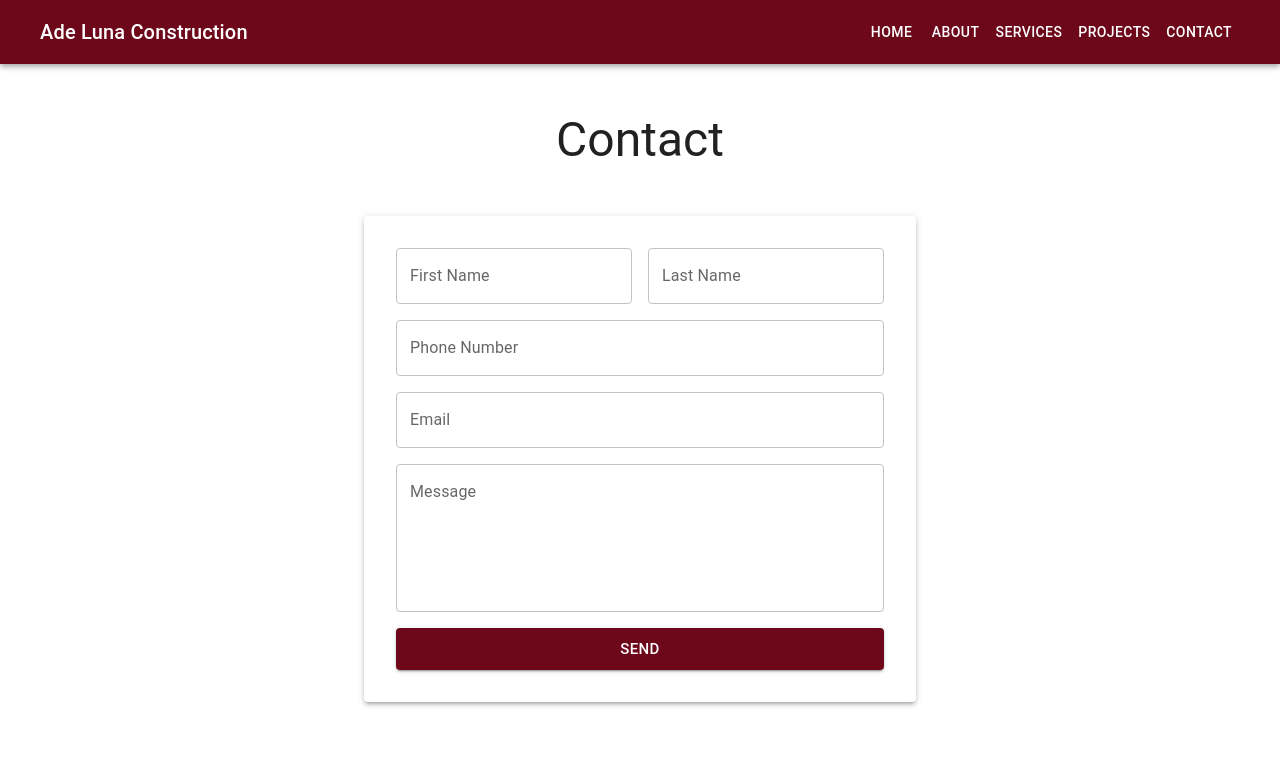
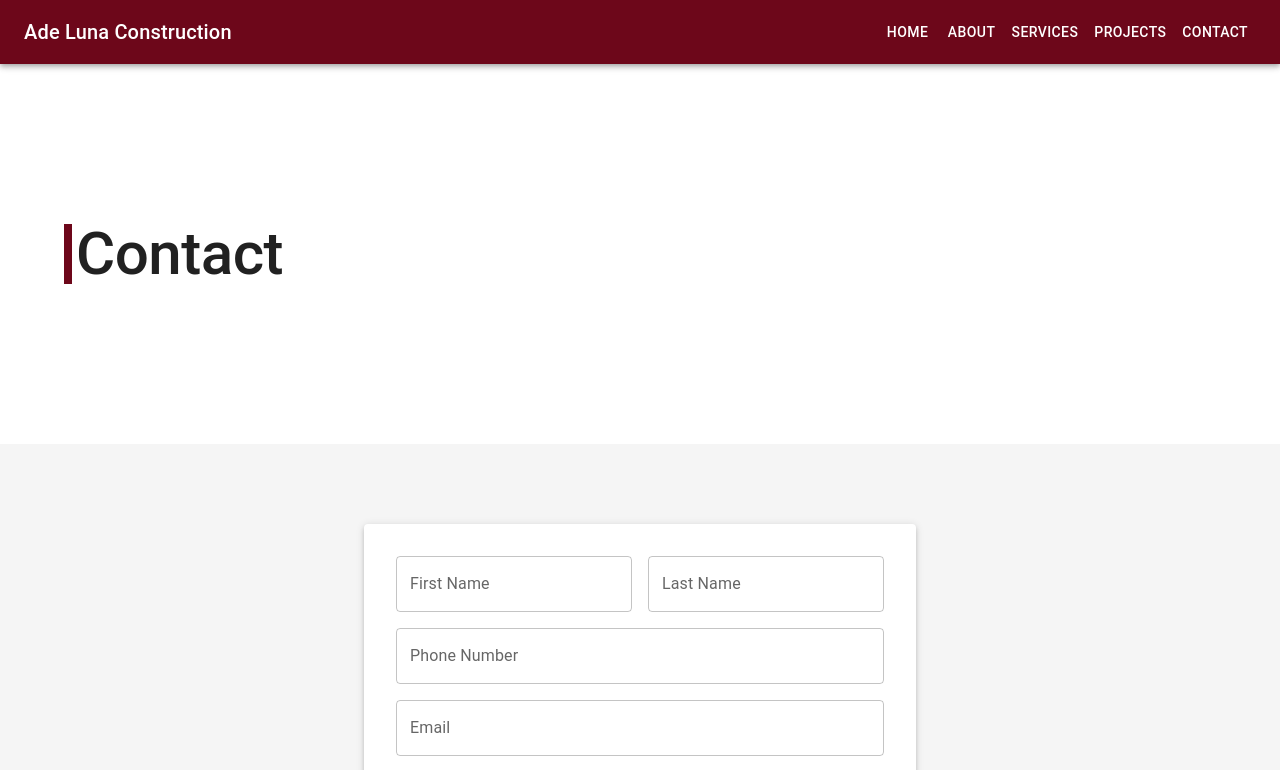
Before and after one commit to xilaluna/Ade-Luna-Construction, a React (Create React App) app: page /contact in a window 1280 px wide. Shown: the top 770 px of the page. Built offline with nearby package versions, Linux system fonts and the light colour scheme.

Commit message:
[update]

```diff
--- a/src/assets/data/testimonials.json
+++ b/src/assets/data/testimonials.json
@@ -1,13 +1,16 @@
 [
   {
+    "id": 1,
     "name": "Jerry",
     "quote": "Lorem ipsum dolor sit amet, consectetur adipiscing elit, sed do eiusmod tempor incididunt ut labore et dolore magna aliqua. Etiam sit amet nisl purus in mollis nunc sed id. Suspendisse in est ante in nibh mauris cursus."
   },
   {
+    "id": 2,
     "name": "Sally",
     "quote": "Lorem ipsum dolor sit amet, consectetur adipiscing elit, sed do eiusmod tempor incididunt ut labore et dolore magna aliqua. Etiam sit amet nisl purus in mollis nunc sed id. Suspendisse in est ante in nibh mauris cursus."
   },
   {
+    "id": 3,
     "name": "John",
     "quote": "Lorem ipsum dolor sit amet, consectetur adipiscing elit, sed do eiusmod tempor incididunt ut labore et dolore magna aliqua. Etiam sit amet nisl purus in mollis nunc sed id. Suspendisse in est ante in nibh mauris cursus."
   }
--- /dev/null
+++ b/src/components/Benefits/Benefit.jsx
@@ -0,0 +1,32 @@
+import React from "react"
+
+import Box from "@mui/material/Box"
+import Container from "@mui/material/Container"
+import Stack from "@mui/material/Stack"
+import Typography from "@mui/material/Typography"
+
+const Benefit = (props) => {
+  const { color, heading, subtitle, direction } = props
+  return (
+    <Box sx={{ backgroundColor: color }}>
+      <Container maxWidth="md" sx={{ py: 10 }}>
+        <Stack
+          direction={direction}
+          justifyContent="center"
+          alignItems="center"
+          spacing={12}
+        >
+          <img src="https://source.unsplash.com/random" alt="" width="400" />
+          <Stack direction="column">
+            <Typography variant="h3">{heading}</Typography>
+            <Typography variant="p" color="text.secondary">
+              {subtitle}
+            </Typography>
+          </Stack>
+        </Stack>
+      </Container>
+    </Box>
+  )
+}
+
+export default Benefit
--- a/src/components/Benefits/Benefits.jsx
+++ b/src/components/Benefits/Benefits.jsx
@@ -1,43 +1,27 @@
 import React from "react"
-
-import Box from "@mui/material/Box"
-import Container from "@mui/material/Container"
-import Stack from "@mui/material/Stack"
-import Typography from "@mui/material/Typography"
+import Benefit from "./Benefit"
 
 const Benefits = () => {
   return (
     <React.Fragment>
-      <Box>
-        <Container maxWidth="md">
-          <Stack direction="row">
-            <img src="https://source.unsplash.com/random" alt="" width="300" />
-            <Stack direction="column">
-              <Typography variant="h3">The top products from the top brands.</Typography>
-            </Stack>
-          </Stack>
-        </Container>
-      </Box>
-      <Box sx={{ backgroundColor: "grey.100" }}>
-        <Container maxWidth="md">
-          <Stack direction="row">
-            <Stack direction="column">
-              <Typography variant="h3">The top products from the top brands.</Typography>
-            </Stack>
-            <img src="https://source.unsplash.com/random" alt="" width="300" />
-          </Stack>
-        </Container>
-      </Box>
-      <Box>
-        <Container maxWidth="md">
-          <Stack direction="row">
-            <img src="https://source.unsplash.com/random" alt="" width="300" />
-            <Stack direction="column">
-              <Typography variant="h3">The top products from the top brands.</Typography>
-            </Stack>
-          </Stack>
-        </Container>
-      </Box>
+      <Benefit
+        color="#ffffff"
+        heading="The top products from the top brands."
+        subtitle="FastAF delivers to your doorstep in 2 hours or less."
+        direction="row"
+      />
+      <Benefit
+        color="#f5f5f5"
+        heading="The top products from the top brands."
+        subtitle="FastAF delivers to your doorstep in 2 hours or less."
+        direction="row-reverse"
+      />
+      <Benefit
+        color="#ffffff"
+        heading="The top products from the top brands."
+        subtitle="FastAF delivers to your doorstep in 2 hours or less."
+        direction="row"
+      />
     </React.Fragment>
   )
 }
--- a/src/components/ContactForm/ContactForm.jsx
+++ b/src/components/ContactForm/ContactForm.jsx
@@ -5,17 +5,29 @@ import Grid from "@mui/material/Grid"
 import TextField from "@mui/material/TextField"
 import Button from "@mui/material/Button"
 import Paper from "@mui/material/Paper"
+import Container from "@mui/material/Container"
 
 const ContactForm = (props) => {
   return (
+    <Container maxWidth="sm">
       <Paper sx={{ p: 4 }} elevation={3}>
         <Box component="form" noValidate {...props}>
           <Grid container spacing={2}>
             <Grid item md={6}>
-            <TextField fullWidth id="firstName" label="First Name" variant="outlined" />
+              <TextField
+                fullWidth
+                id="firstName"
+                label="First Name"
+                variant="outlined"
+              />
             </Grid>
             <Grid item md={6}>
-            <TextField fullWidth id="lastName" label="Last Name" variant="outlined" />
+              <TextField
+                fullWidth
+                id="lastName"
+                label="Last Name"
+                variant="outlined"
+              />
             </Grid>
             <Grid item md={12}>
               <TextField
@@ -26,7 +38,12 @@ const ContactForm = (props) => {
               />
             </Grid>
             <Grid item md={12}>
-            <TextField fullWidth id="email" label="Email" variant="outlined" />
+              <TextField
+                fullWidth
+                id="email"
+                label="Email"
+                variant="outlined"
+              />
             </Grid>
 
             <Grid item md={12}>
@@ -47,6 +64,7 @@ const ContactForm = (props) => {
           </Grid>
         </Box>
       </Paper>
+    </Container>
   )
 }
 
--- a/src/components/Navbar/Navbar.jsx
+++ b/src/components/Navbar/Navbar.jsx
@@ -3,7 +3,6 @@ import React from "react"
 import AppBar from "@mui/material/AppBar"
 import Toolbar from "@mui/material/Toolbar"
 import Button from "@mui/material/Button"
-import Container from "@mui/material/Container"
 import Link from "@mui/material/Link"
 
 import { Link as RouterLink } from "react-router-dom"
@@ -11,8 +10,7 @@ import { Link as RouterLink } from "react-router-dom"
 const Navbar = () => {
   return (
     <AppBar position="static">
-      <Container maxWidth="lg" disableGutters>
-        <Toolbar disableGutters>
+      <Toolbar sx={{}}>
         <Link
           variant="h6"
           component={RouterLink}
@@ -39,7 +37,6 @@ const Navbar = () => {
           Contact
         </Button>
       </Toolbar>
-      </Container>
     </AppBar>
   )
 }
--- /dev/null
+++ b/src/components/PageHeading/PageHeading.jsx
@@ -0,0 +1,32 @@
+import React from "react"
+
+import Typography from "@mui/material/Typography"
+import Container from "@mui/material/Container"
+
+const PageHeading = (props) => {
+  const { heading } = props
+  return (
+    <Container
+      maxWidth="lg"
+      sx={{
+        py: 20,
+      }}
+    >
+      <Typography
+        variant="h2"
+        sx={{
+          borderLeft: 1,
+          borderColor: "primary.main",
+          borderWidth: "8px",
+          lineHeight: 1,
+          pl: 0.5,
+          fontWeight: 500,
+        }}
+      >
+        {heading}
+      </Typography>
+    </Container>
+  )
+}
+
+export default PageHeading
--- a/src/components/ServiceCards/ServiceCards.jsx
+++ b/src/components/ServiceCards/ServiceCards.jsx
@@ -6,14 +6,12 @@ import Service from "./Service"
 import data from "../../assets/data/service-projects.json"
 
 const ServiceCards = () => {
-  const services = data.map((obj) => {
-    const { service, description } = obj
-    return <Service service={service} description={description} />
-  })
-
   return (
     <Grid container spacing={2}>
-      {services}
+      {data.map((obj) => {
+        const { service, description } = obj
+        return <Service service={service} description={description} />
+      })}
     </Grid>
   )
 }
--- a/src/components/SocialProof/SocialProof.jsx
+++ b/src/components/SocialProof/SocialProof.jsx
@@ -10,7 +10,7 @@ import Person from "./Person"
 
 const SocialProof = () => {
   return (
-    <Box sx={{ backgroundColor: "grey.100", py: 5 }}>
+    <Box sx={{ backgroundColor: "grey.100", py: 10  }}>
       <Container maxWidth="lg">
         <Typography
           align="center"
@@ -31,8 +31,7 @@ const SocialProof = () => {
         </Typography>
         <Grid container spacing={4}>
           {data.map((obj) => {
-            const { name, quote } = obj
-            return <Person name={name} quote={quote} />
+            return <Person {...obj} key={obj.id} />
           })}
         </Grid>
       </Container>
--- a/src/pages/Contact.jsx
+++ b/src/pages/Contact.jsx
@@ -1,19 +1,16 @@
 import React from "react"
 
-import Container from "@mui/material/Container"
-import Typography from "@mui/material/Typography"
-
+import Box from "@mui/material/Box"
 import ContactForm from "../components/ContactForm/ContactForm"
+import PageHeading from "../components/PageHeading/PageHeading"
 
 const Contact = () => {
   return (
     <React.Fragment>
-      <Typography variant="h3" sx={{ textAlign: "center", py: 6 }}>
-        Contact
-      </Typography>
-      <Container maxWidth="sm">
+      <PageHeading heading={"Contact"} />
+      <Box sx={{ backgroundColor: "#f5f5f5", py: 10 }}>
         <ContactForm />
-      </Container>
+      </Box>
     </React.Fragment>
   )
 }
```
Lines whose indentation alone changed are shown as unchanged.
